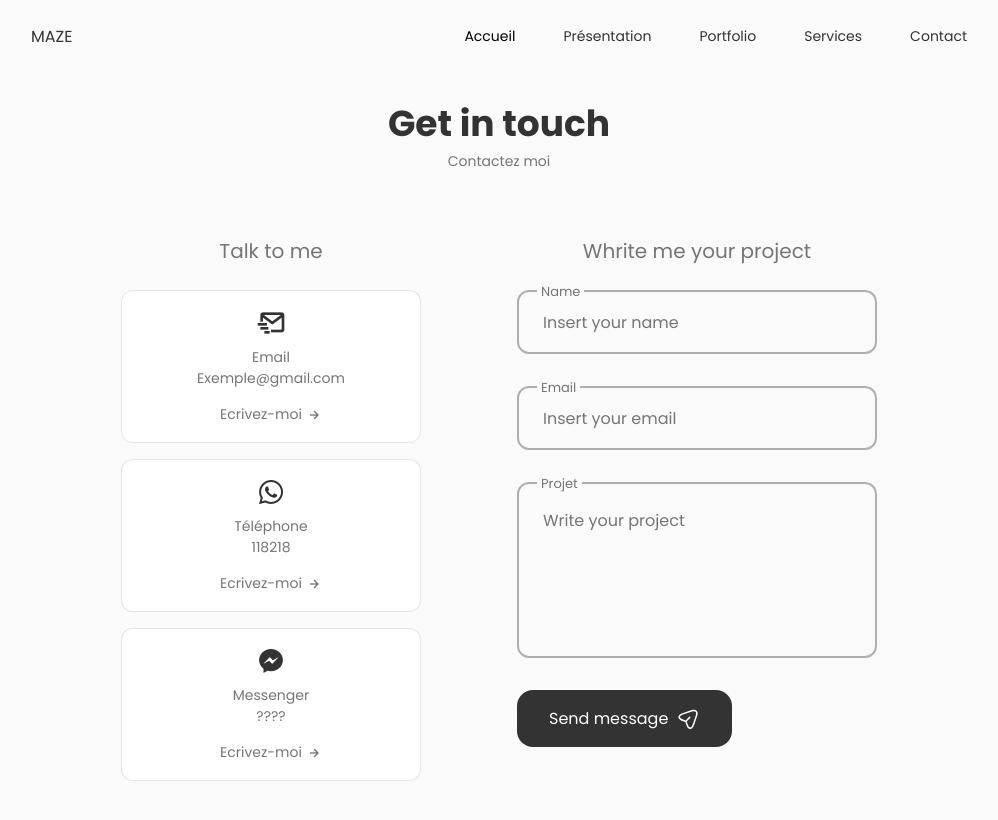
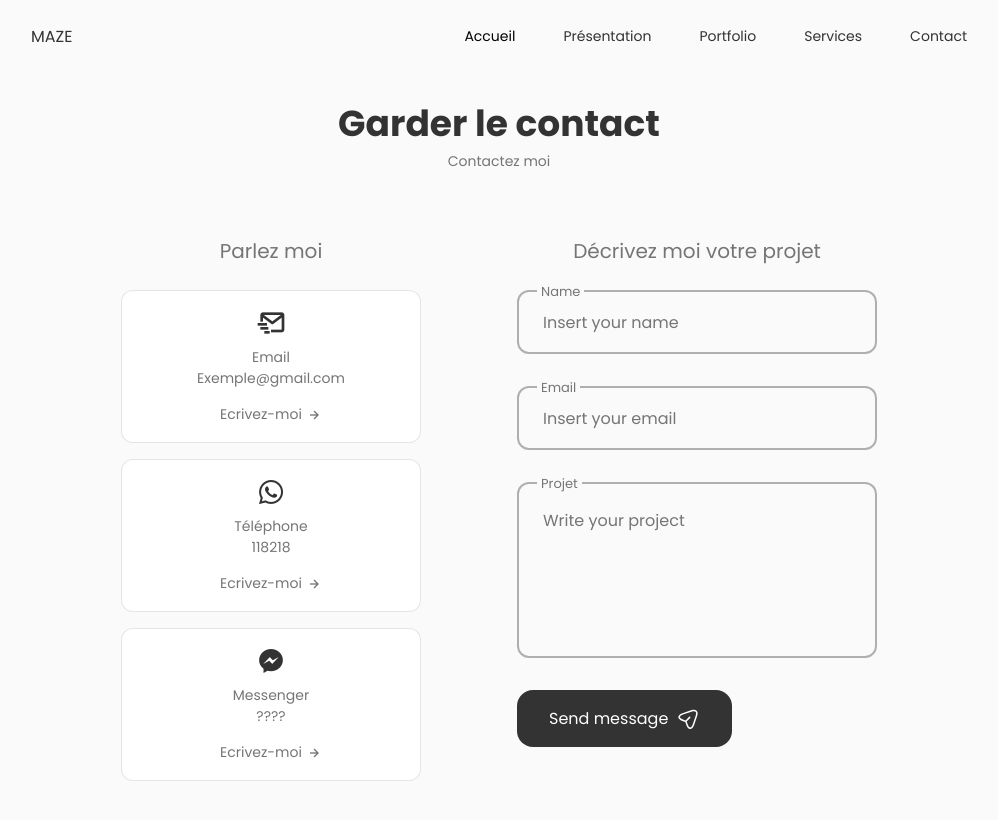
Before and after one commit to KevinMaze/portfolio, a React (Create React App) app: page /contact in a window 1280 px wide. Shown: the top 820 px of the page, without its empty margins (141-1139 px from the left). Built offline with nearby package versions, Linux system fonts and the light colour scheme.

Commit message:
add file parcours

```diff
--- a/src/App.js
+++ b/src/App.js
@@ -1,7 +1,6 @@
 import './App.css';
 import { Routes, Route } from 'react-router-dom';
 import Portfolio from './components/Portfolio/Portfolio';
-// import Skills from './components/Skills/Skills';
 import Contact from './components/Contact/Contact';
 import Home from './components/Home/Home';
 import Services from './components/Services/Services';
@@ -14,7 +13,6 @@ function App() {
         <Route path="/" element={<Home />} />
         <Route path="/about" element={<About />} />
         <Route path="/portfolio" element={<Portfolio />} />
-        {/* <Route path="/skills" element={<Skills />} /> */}
         <Route path="/services" element={<Services />} />
         <Route path="/contact" element={<Contact />} />
       </Routes>
--- a/src/components/About/About.jsx
+++ b/src/components/About/About.jsx
@@ -4,12 +4,14 @@ import AboutImg from '../../assets/moi.jpg'
 import CV from '../../assets/John-Cv.pdf'
 import Header from '../Header/Header'
 import Info from './Info'
+import Parcours from '../Parcours/Parcours'
 
 
 const About = () => {
     return (
+        <div>
+            <Header />
             <section className='about section' id='about'>
-            <Header />
                 <h2 className="section__title"> Présentation </h2>
                 <span className="section__subtitle">Introduction</span>
 
@@ -51,6 +53,8 @@ const About = () => {
                 </div>
 
             </section>
+            <Parcours />
+        </div>
     )
 }
 
--- a/src/components/Contact/Contact.jsx
+++ b/src/components/Contact/Contact.jsx
@@ -13,25 +13,18 @@ const Contact = () => {
         .sendForm('service_j5ota6d', 'template_n0fh5yw', form.current, {
             publicKey: 'cVxaD6990vdcczOcO',
         })
-        .then(
-            () => {
-            console.log('SUCCESS!');
-            },
-            (error) => {
-            console.log('FAILED...', error.text);
-            },
-        );
+        e.target.reset();
     };
     return (
         <div>
             <Header />
             <section className="contact section" id="contact">
-                <h2 className="section__title">Get in touch</h2>
+                <h2 className="section__title">Garder le contact</h2>
                 <span className="section__subtitle">Contactez moi</span>
 
                 <div className="contact__container container grid">
                     <div className="contact__content">
-                        <h3 className="contact__title">Talk to me</h3>
+                        <h3 className="contact__title">Parlez moi</h3>
 
                         <div className="contact__info">
                             <div className="contact__card">
@@ -70,7 +63,7 @@ const Contact = () => {
                     </div>
 
                     <div className="contact__content">
-                        <h3 className="contact__title">Whrite me your project</h3>
+                        <h3 className="contact__title">Décrivez moi votre projet</h3>
 
                         <form ref={form} onSubmit={sendEmail} className="contact__form">
                             <div className="contact__form-div">
--- a/src/components/Header/Header.jsx
+++ b/src/components/Header/Header.jsx
@@ -32,12 +32,6 @@ const Header = () => {
                             </Link>
                         </li>
 
-                        {/* <li className="nav__item">
-                            <Link to="/skills" className="nav__link">
-                                <i className="uil uil-books nav__icon"></i> Compétences
-                            </Link>
-                        </li> */}
-
                         <li className="nav__item">
                             <Link to="/services" className="nav__link">
                                 <i className="uil uil-desktop nav__icon"></i> Services
--- /dev/null
+++ b/src/components/Parcours/Parcours.jsx
@@ -0,0 +1,26 @@
+import React from 'react'
+
+const Parcours = () => {
+    return (
+        <section className="parcours section">
+            <h2 className="section__title">Parcours</h2>
+            <span className="section__subtitle">Mon parcours personnel</span>
+
+            <div className="parcours__container container">
+                <div className="parcours__tabs">
+
+                    <div className="parcours__button parcours__active button--flex">
+                        <i className="uil uil-graduation-cap parcours__icon"></i>Scolaire
+                    </div>
+
+                    <div className="parcours__button button--flex">
+                        <i className="uil uil-briefcase-alt parcours__icon"></i>Experience
+                    </div>
+
+                </div>
+            </div>
+        </section>
+    )
+}
+
+export default Parcours
```
Also changed, not shown: src/components/Skills/Skills.jsx (deleted, +0 -12 lines), src/components/Parcours/parcours.css (added). Lines whose indentation alone changed are shown as unchanged.
